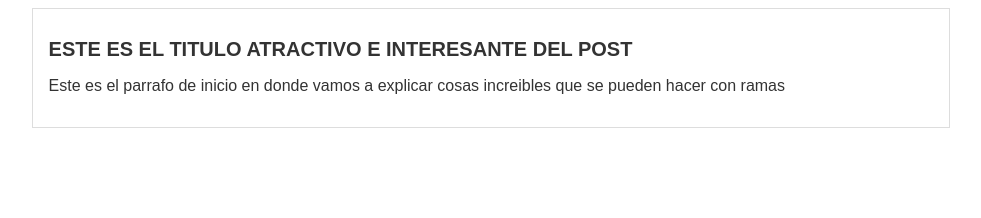
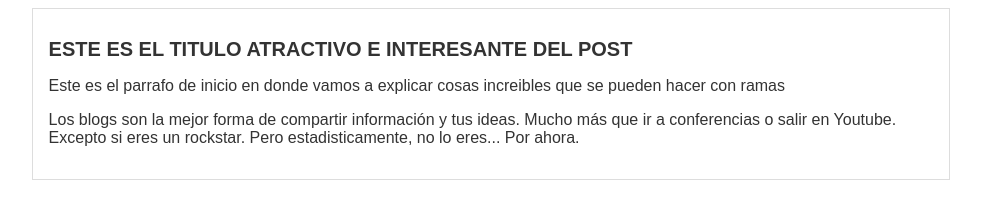
Before and after one commit to JulianValencia08/hyperblog, a plain HTML site: page index.html in a window 1280 px wide. Shown: the whole page, without its empty margins (149-1130 px from the left). Drawn offline with Linux system fonts and the light colour scheme.

Commit message:
Agregado el contenido adicional del blog

```diff
--- a/index.html
+++ b/index.html
@@ -15,6 +15,11 @@
             <p>Este es el parrafo de inicio en donde vamos a explicar
                 cosas increibles que se pueden hacer con ramas
             </p>
+            <p>
+                Los blogs son la mejor forma de compartir información y tus ideas.
+                Mucho más que ir a conferencias o salir en Youtube. Excepto si eres
+                un rockstar. Pero estadisticamente, no lo eres... Por ahora.
+            </p>
         </div>
     </div>
 </body>
```
